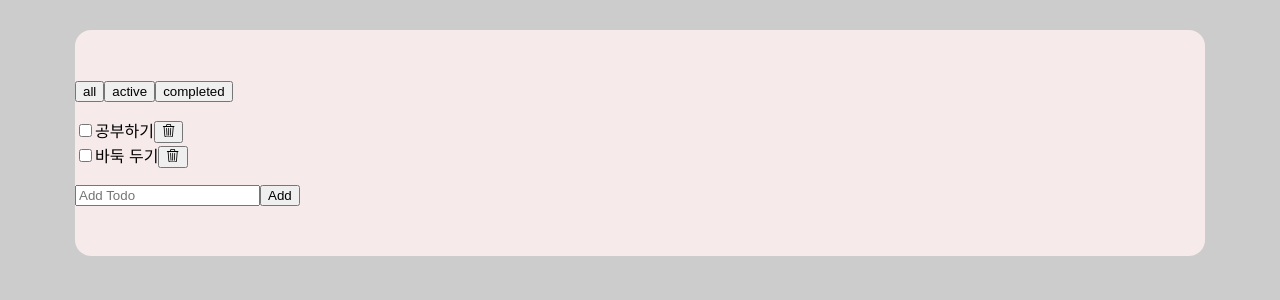
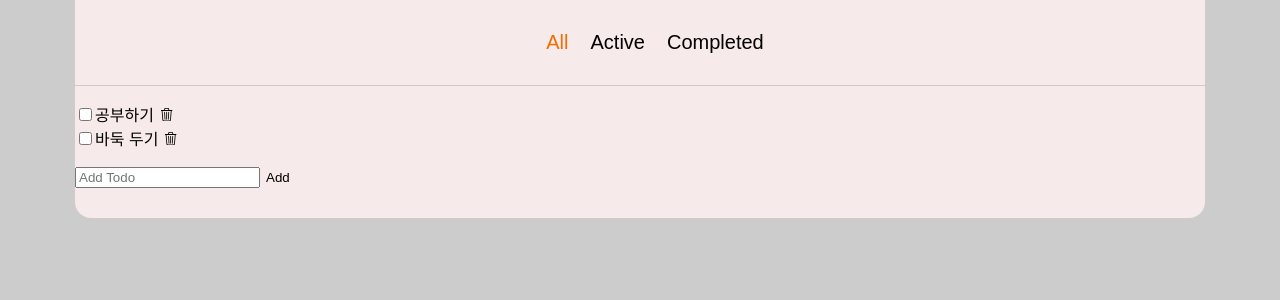
Before and after one commit to hcs1105/react_todoList, a React (Create React App) app: page / in a window 1280 px wide. Shown: the top 300 px of the page. Built offline with nearby package versions, Linux system fonts and the light colour scheme.

Commit message:
헤더 영역 스타일 적용

```diff
--- a/src/components/TodoHeader.jsx
+++ b/src/components/TodoHeader.jsx
@@ -1,10 +1,11 @@
 import React from 'react';
+import styles from './TodoHeader.module.css'
 
-export default function TodoHeader({filters, onFilterChange}) {
+export default function TodoHeader({filters, filter, onFilterChange}) {
   return (
-    <header>
-      <div>
-        {filters.map((value, index) => <button type="button" key={index} onClick={() => onFilterChange(value)}>{value}</button>)}
+    <header className={styles.header}>
+      <div className={styles.button_area}>
+        {filters.map((value, index) => <button type="button" className={`${styles.button_filter} ${filter === value && styles.active}`} key={index} onClick={() => onFilterChange(value)}>{value}</button>)}
       </div>
     </header>
   );
--- /dev/null
+++ b/src/components/TodoHeader.module.css
@@ -0,0 +1,25 @@
+@charset "utf-8";
+
+.header {
+  background:var(--color-bg-dark-mode);
+  padding:30px 0 30px 30px;
+  border-bottom:1px solid #ccc;
+}
+
+.button_area {
+  text-align:center;
+}
+
+.button_filter {
+  margin-left:10px;
+  font-size:1.25rem;
+  text-transform:capitalize;
+}
+
+.button_filter:first-child {
+  margin-left:0;
+}
+
+.button_filter.active, .button_filter:hover {
+  color:var(--color-active);
+}
--- a/src/index.css
+++ b/src/index.css
@@ -1,3 +1,5 @@
+@charset "utf-8";
+
 :root {
   --color-bg-normal-mode:#fdfffd;
   --color-bg-dark-mode:#f7eaea;
@@ -30,11 +32,16 @@ ul {
   list-style:none;
 }
 
+button {
+  border:0 none;
+  background:none;
+}
+
 #root {
   width:100%;
   max-width:calc(100% - 150px);
-  padding:50px 0;
+  padding:0 0 30px;
   border-radius:1rem;
-  margin:30px auto;
+  margin:0 auto;
   background:var(--color-bg-dark-mode);
 }
```
